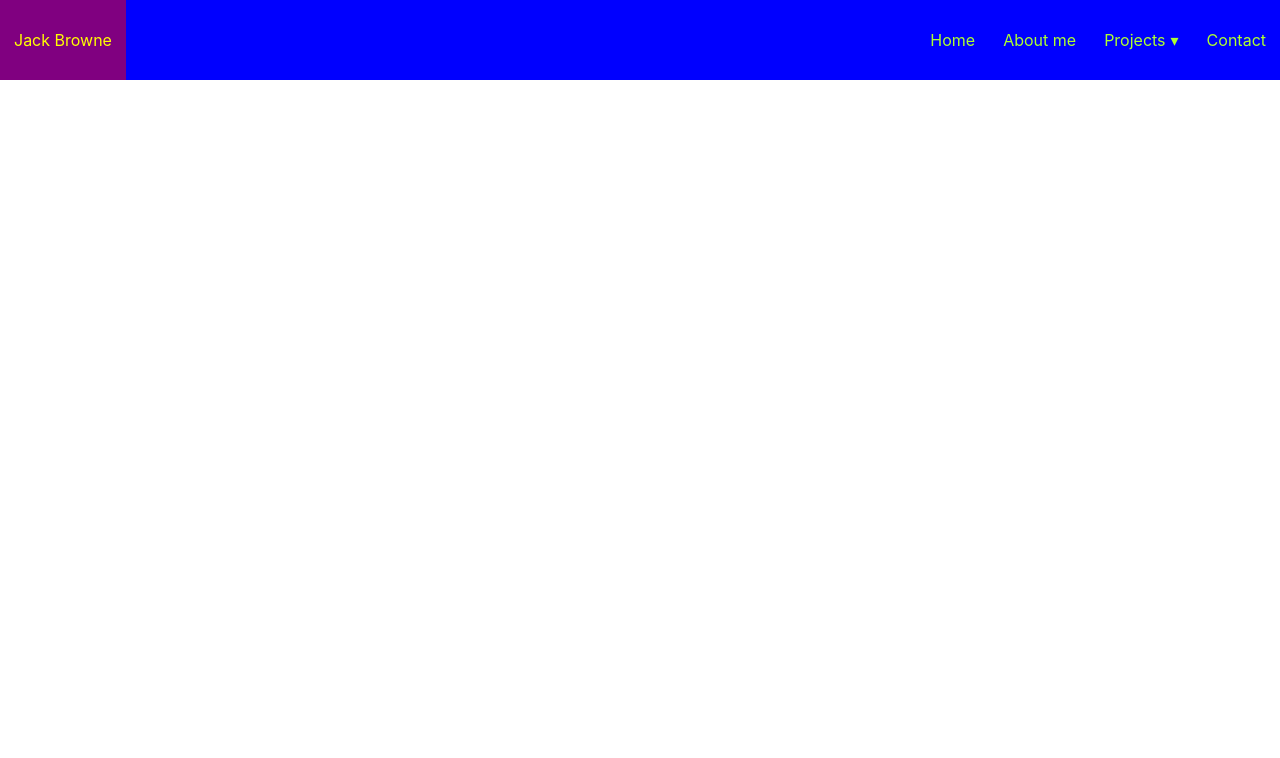
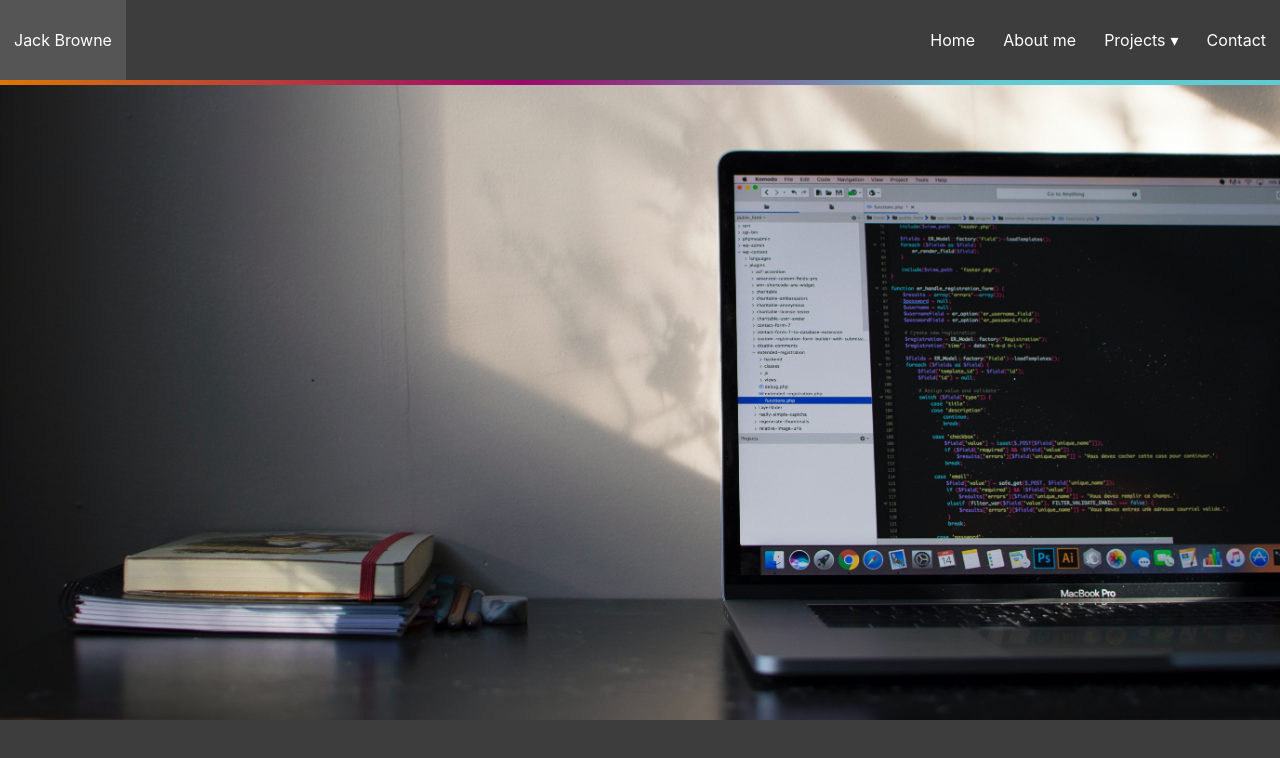
Before and after one commit to jackbrowne00/jackbrowne.uk, a React (Create React App) app: page / in a window 1280 px wide. Shown: the top 758 px of the page. Built offline with nearby package versions, Linux system fonts and the light colour scheme.

Commit message:
nav bar complete restyle including color border, hero section introduced

```diff
--- a/src/App.js
+++ b/src/App.js
@@ -1,10 +1,12 @@
 import './App.css';
 import NavBar from './components/nav-bar/NavBar'
+import Hero from './components/hero/hero'
 
 function App() {
   return (
     <div className="App">
       <NavBar/>
+      <Hero/>
 
 
 
--- /dev/null
+++ b/src/components/hero/hero.css
@@ -0,0 +1,4 @@
+.hero-image{
+    width: 100vw;
+    padding-bottom: 500px;
+}
--- /dev/null
+++ b/src/components/hero/hero.js
@@ -0,0 +1,13 @@
+import hero_image from '../../webpage_hero_image.jpg'
+import './hero.css'
+
+const Hero = () => {
+    return (
+        <img className="hero-image" src={hero_image}></img>
+
+
+
+     );
+}
+
+export default Hero;
--- a/src/components/nav-bar/NavBar.js
+++ b/src/components/nav-bar/NavBar.js
@@ -7,11 +7,11 @@ const NavBar = () => {
         <input type='checkbox' id='responsive-menu'/><label></label>
         <li id='logo'><a>Jack Browne</a></li>
         <ul className='nav-buttons'>
-            <li><a href='http://'>Contact</a></li>
+            <li><a href='http://www.sugarize.co.uk'>Contact</a></li>
             <li><a class='dropdown-arrow' href='http://'>Projects</a>
             <ul class='sub-menus'>
                 <li><a href='http://www.jackbrowne.uk/blackjack/'>Blackjack Game</a></li>
-                <li><a href='http://'>GrowPro React Page</a></li>
+                <li><a href='http://'>GrowPro React</a></li>
                 <li><a href='http://'>Recipe Generator</a></li>
             </ul>
             </li>
--- a/src/components/nav-bar/navbar.css
+++ b/src/components/nav-bar/navbar.css
@@ -1,10 +1,16 @@
+html{
+	background-color: #3d3d3d;
+}
+
 .menu {
-	background: blue;
+	position: fixed;
+	background: #3d3d3d;
 	color: orange;
 	height: 10vh;
     width: 100%;
-    border: darkgrey;
-    border-color: darkmagenta;
+	border-bottom: solid thick;
+    border-image-source: linear-gradient(to right,rgb(223, 126, 0),#9e066b 41.07%,#61cbd4 76.05%);
+    border-image-slice: 60 30;
 }
 
 #logo{
@@ -31,7 +37,7 @@
 	line-height: 10vh;
 	padding: 0 14px;
 	text-decoration: none;
-	color: greenyellow;
+	color: white;
 	font-size: 16px;
 }
 .menu a.dropdown-arrow:after {
@@ -39,8 +45,8 @@
 	margin-left: 5px;
 }
 .menu li a:hover {
-	color: yellow;
-	background: purple;
+	color: white;
+	background: #555555;
 }
 .menu input {
 	display: none;
@@ -67,7 +73,7 @@
 	height: auto;
 	overflow: hidden;
 	width: 170px;
-	background: grey;
+	background: #61cbd4;
 	position: absolute;
 	z-index: 99;
 	display: none;
@@ -77,15 +83,15 @@
 	width: 100%;
 }
 .menu ul.sub-menus a {
-	color: #FFFFFF;
+	color: white;
 	font-size: 16px;
 }
 .menu li:hover ul.sub-menus {
 	display: block
 }
 .menu ul.sub-menus a:hover{
-	background: darkgrey;
-	color: #444444;
+	background: #57b4bd;
+	color: white;
 }
 @media screen and (max-width: 800px){
 	.menu {position:relative}
```
Also changed, not shown: src/webpage_hero_image.jpg (added).
